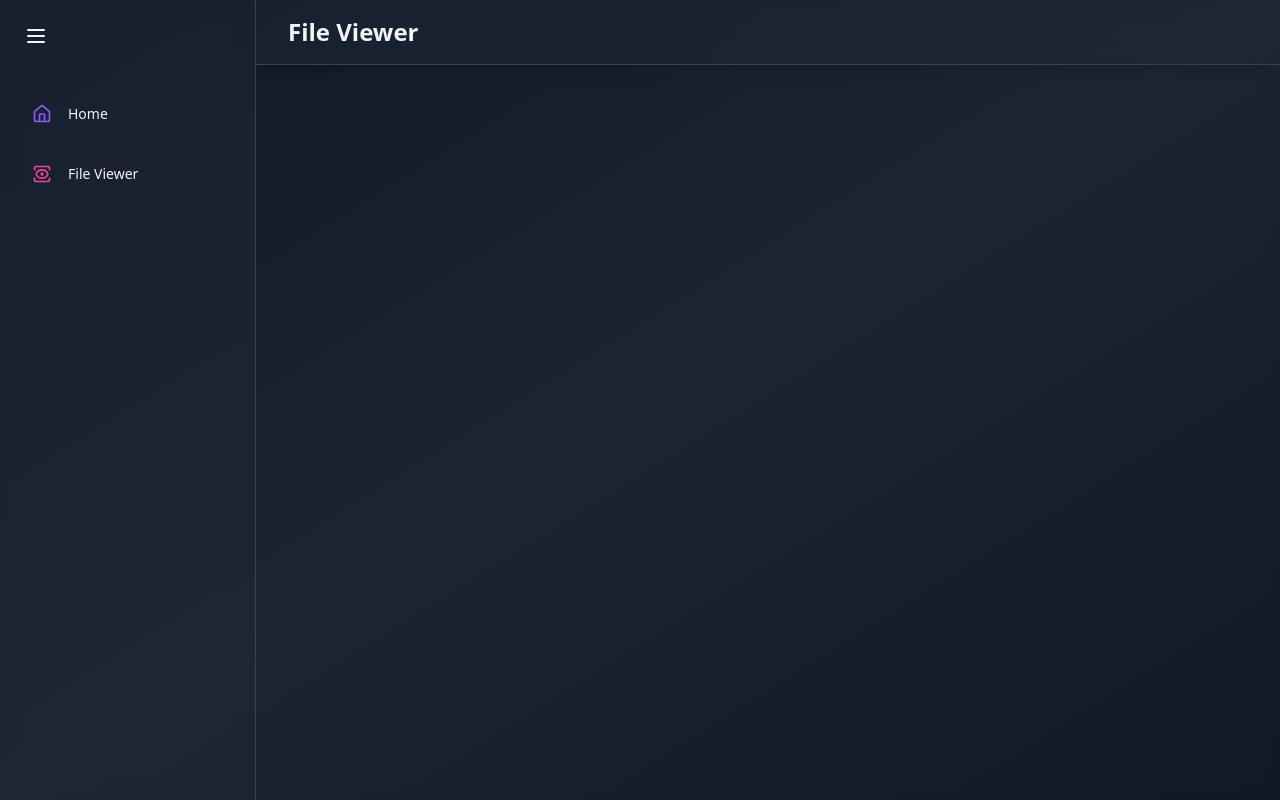
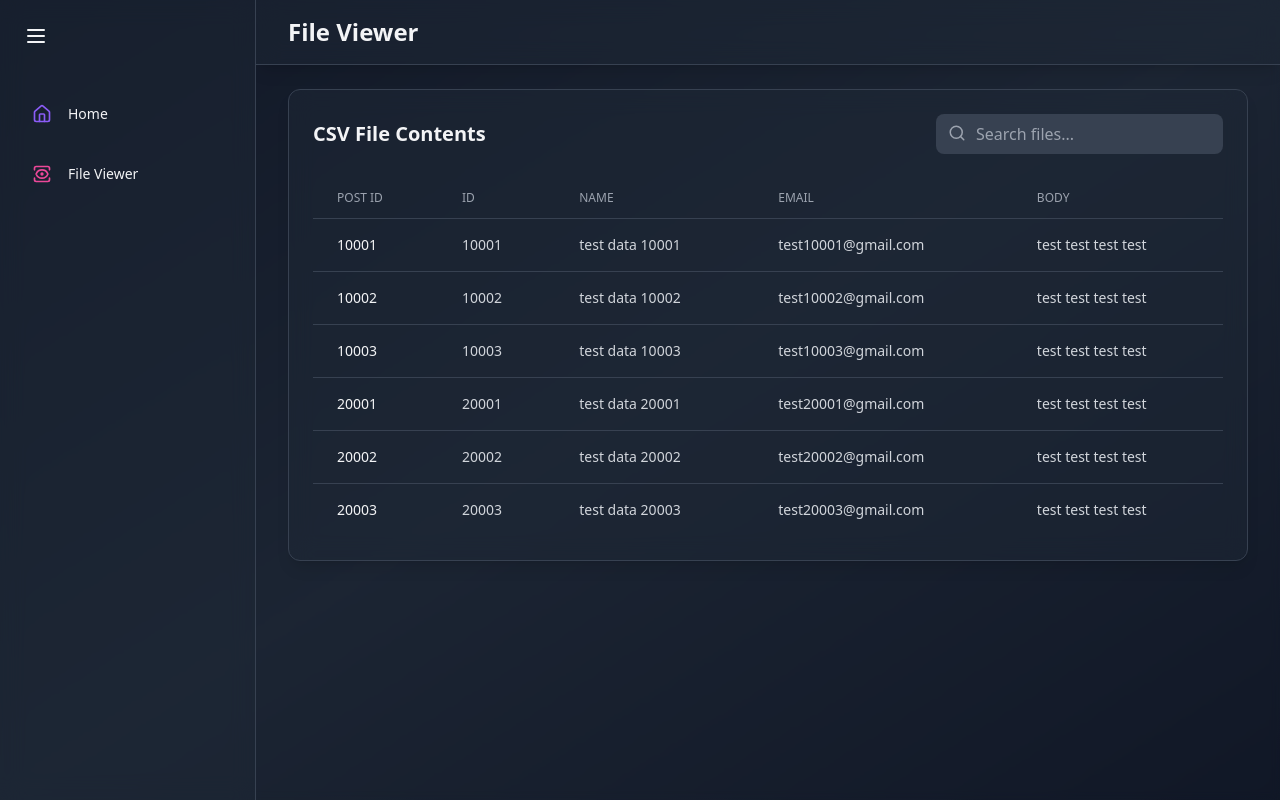
Before and after one commit to QuantNaut/CSV-Explorer, a React (Vite) app in the folder Frontend/: page /view in a window 1280 px wide. Built offline with nearby package versions, Linux system fonts and the light colour scheme.

Commit message:
Add file viewer page

```diff
--- a/Frontend/src/pages/FileViewerPage.tsx
+++ b/Frontend/src/pages/FileViewerPage.tsx
@@ -1,9 +1,97 @@
+import { motion } from "framer-motion"
+import { Search } from "lucide-react"
+import React, { useState } from "react"
 import Header from "../components/Header"
 
+const FILES = [
+    { post_id: 10001, id: 10001, name: "test data 10001", email: "test10001@gmail.com", body: "test test test test" },
+    { post_id: 10002, id: 10002, name: "test data 10002", email: "test10002@gmail.com", body: "test test test test" },
+    { post_id: 10003, id: 10003, name: "test data 10003", email: "test10003@gmail.com", body: "test test test test" },
+    { post_id: 20001, id: 20001, name: "test data 20001", email: "test20001@gmail.com", body: "test test test test" },
+    { post_id: 20002, id: 20002, name: "test data 20002", email: "test20002@gmail.com", body: "test test test test" },
+    { post_id: 20003, id: 20003, name: "test data 20003", email: "test20003@gmail.com", body: "test test test test" },
+]
+
 const FileViewerPage = () => {
+    const [searchTerm, setSearchTerm] = useState("")
+    const [filteredFiles, setFilteredFiles] = useState(FILES)
+
+    const handleSearch = (e: React.ChangeEvent<HTMLInputElement>) => {
+        // Get the search string
+        const term = e.target.value.toLowerCase()
+        setSearchTerm(term)
+        // Filter list of files by filename
+        const filteredFiles = FILES.filter((file) =>
+            file.post_id.toString().includes(term) ||
+            file.id.toString().includes(term) ||
+            file.name.toLowerCase().includes(term) ||
+            file.email.toLowerCase().includes(term) ||
+            file.body.toLowerCase().includes(term)
+        )
+        setFilteredFiles(filteredFiles)
+    }
+
     return (
         <div className="flex-1 overflow-auto relative z-10">
             <Header title="File Viewer" />
+            {/* Display uploaded csv files */}
+            <main className="max-w-7xl mx-auto py-6 px-4 lg:px-8">
+                <motion.div
+                    className="bg-gray-800 bg-opacity-50 backdrop-blur-md shadow-lg rounded-xl p-6 border border-gray-700 mb-8"
+                    initial={{ opacity: 0, y: 20 }}
+                    animate={{ opacity: 1, y: 0 }}
+                    transition={{ delay: 0.2 }}
+                >
+                    {/* Title and search input bar */}
+                    <div className="flex justify-between items-center mb-6">
+                        <h2 className="text-xl font-semibold text-gray-100">CSV File Contents</h2>
+                        <div className="relative">
+                            <input
+                                type="text"
+                                placeholder="Search files..."
+                                className="bg-gray-700 text-white placeholder-gray-400 rounded-lg pl-10 pr-4 py-2 focus:outline-none focus:ring-2 focus:ring-blue-500"
+                                onChange={handleSearch}
+                                value={searchTerm}
+                            />
+                            <Search className="absolute left-3 top-2.5 text-gray-400" size={18} />
+                        </div>
+                    </div>
+                    {/* Display table */}
+                    <div className="overflow-x-auto">
+                        <table className="min-w-full divide-y divide-gray-700">
+                            {/* Table heading */}
+                            <thead>
+                                <tr>
+                                    <th className="px-6 py-3 text-left text-xs font-medium text-gray-400 uppercase tracking-wider'">Post Id</th>
+                                    <th className="px-6 py-3 text-left text-xs font-medium text-gray-400 uppercase tracking-wider'">Id</th>
+                                    <th className="px-6 py-3 text-left text-xs font-medium text-gray-400 uppercase tracking-wider'">Name</th>
+                                    <th className="px-6 py-3 text-left text-xs font-medium text-gray-400 uppercase tracking-wider'">Email</th>
+                                    <th className="px-6 py-3 text-left text-xs font-medium text-gray-400 uppercase tracking-wider'">Body</th>
+                                </tr>
+                            </thead>
+                            {/* Table body */}
+                            <tbody className="divide-y divide-gray-700">
+                                {filteredFiles.map(file => (
+                                    <motion.tr
+                                        key={file.id}
+                                        initial={{ opacity: 0 }}
+                                        animate={{ opacity: 1 }}
+                                        transition={{ duration: 0.3 }}
+                                    >
+                                        <td className="px-6 py-4 whitespace-nowrap text-sm font-medium text-gray-100 flex gap-2 items-center">
+                                            {file.post_id}
+                                        </td>
+                                        <td className="px-6 py-4 whitespace-nowrap text-sm text-gray-300">{file.id}</td>
+                                        <td className="px-6 py-4 whitespace-nowrap text-sm text-gray-300">{file.name}</td>
+                                        <td className="px-6 py-4 whitespace-nowrap text-sm text-gray-300">{file.email}</td>
+                                        <td className="px-6 py-4 whitespace-nowrap text-sm text-gray-300">{file.body}</td>
+                                    </motion.tr>
+                                ))}
+                            </tbody>
+                        </table>
+                    </div>
+                </motion.div>
+            </main>
         </div>
     )
 }
--- a/Frontend/src/pages/HomePage.tsx
+++ b/Frontend/src/pages/HomePage.tsx
@@ -1,24 +1,23 @@
 import { motion } from "framer-motion"
 import { Edit, Search, Trash2 } from "lucide-react"
 import React, { useState } from "react"
-
 import Header from "../components/Header"
 
-const FILE_INFO = [
+const FILE_LIST = [
     { id: 1, name: "data_1.csv", uploaded: new Date().toISOString() },
     { id: 2, name: "data_2.csv", uploaded: new Date().toISOString() },
 ]
 
 const HomePage = () => {
     const [searchTerm, setSearchTerm] = useState("")
-    const [filteredFileList, setFilteredFileList] = useState(FILE_INFO)
+    const [filteredFileList, setFilteredFileList] = useState(FILE_LIST)
 
     const handleSearch = (e: React.ChangeEvent<HTMLInputElement>) => {
         // Get the search string
         const term = e.target.value.toLowerCase()
         setSearchTerm(term)
         // Filter list of files by filename
-        const filteredFiles = FILE_INFO.filter(file => file.name.toLowerCase().includes(term))
+        const filteredFiles = FILE_LIST.filter((file) => file.name.toLowerCase().includes(term))
         setFilteredFileList(filteredFiles)
     }
 
```
